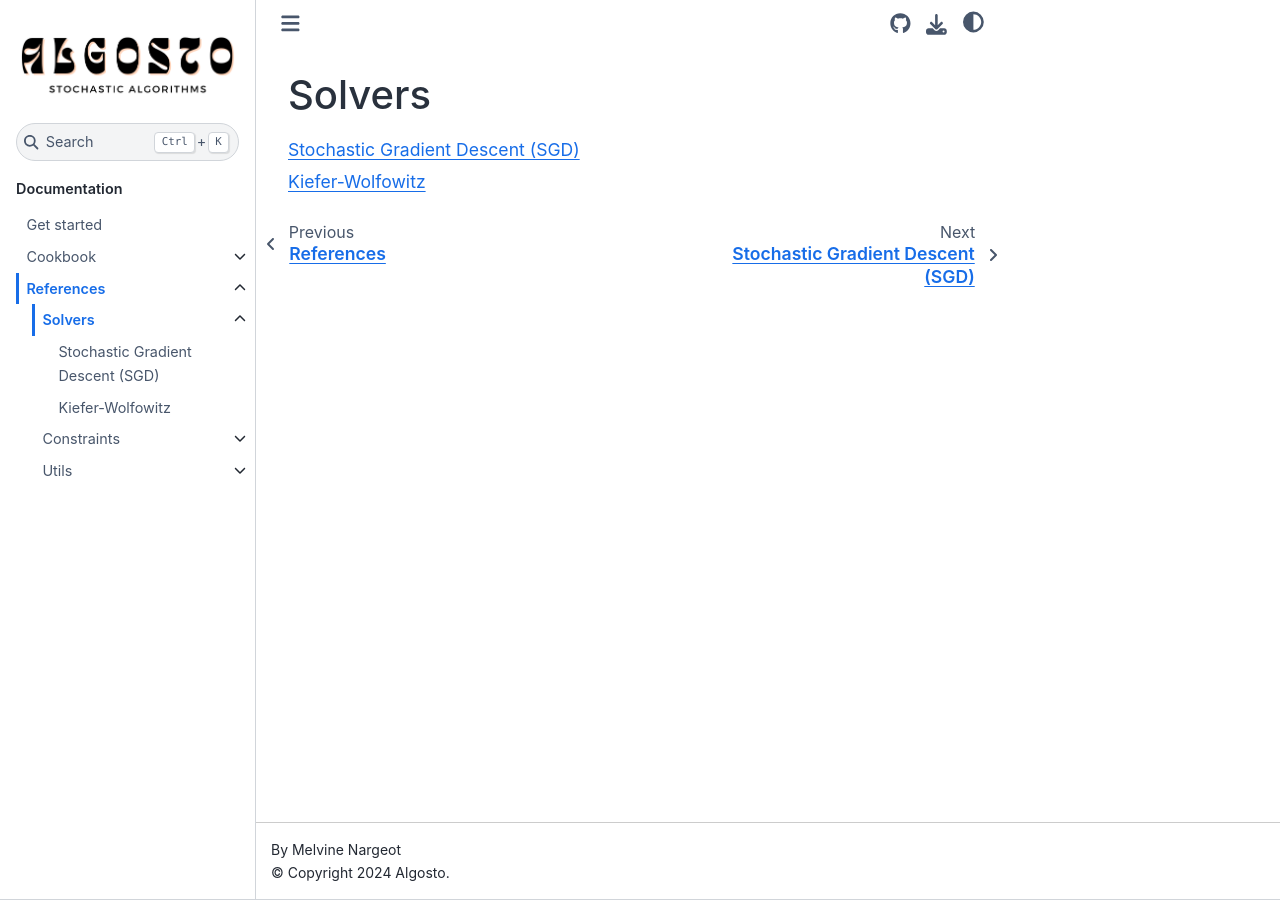
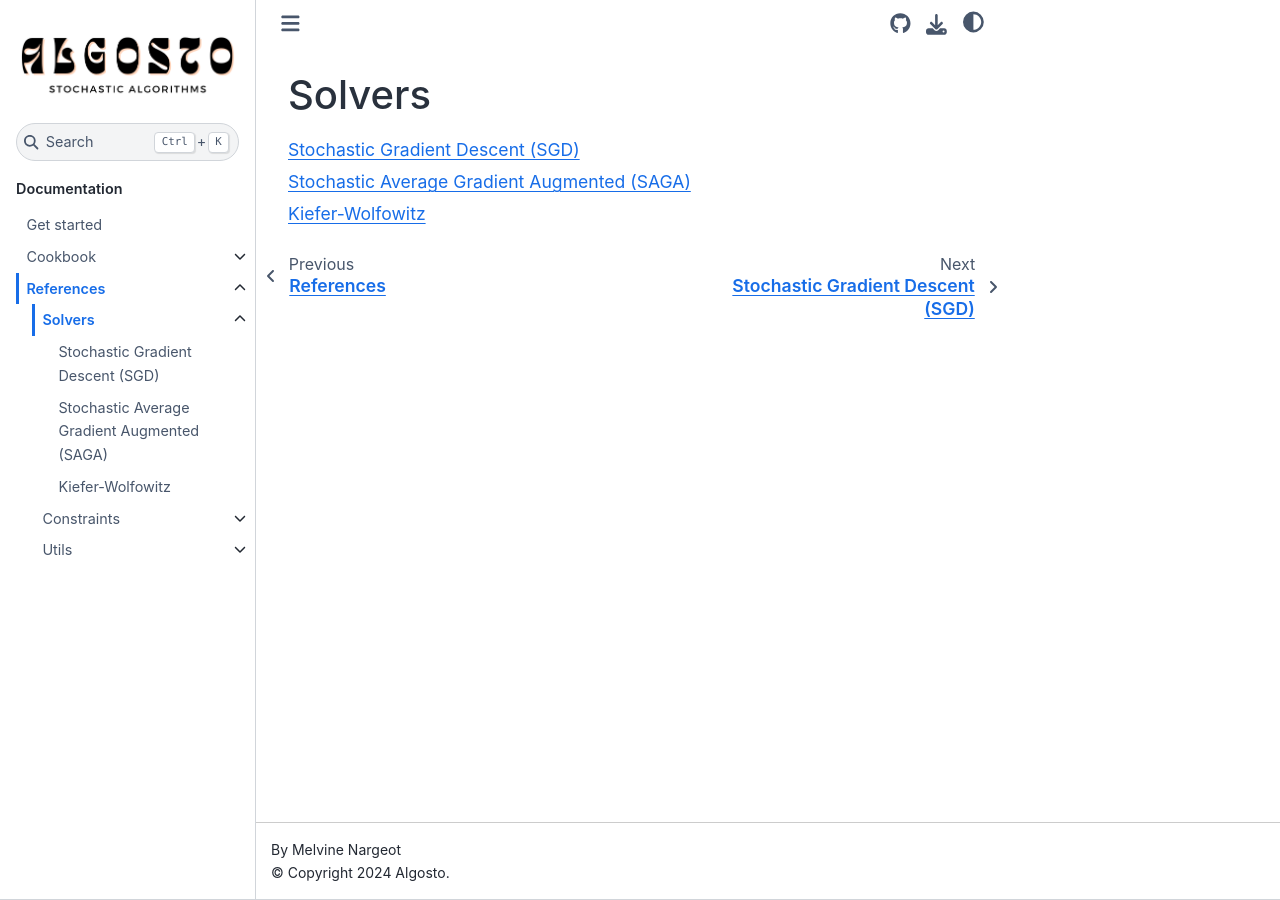
Before and after one commit to Melvin-klein/algosto, a Sphinx documentation site: the page built from docs/references/solvers/index.rst, in a window 1280 px wide. Built offline with Sphinx 7.4.7 and the Sphinx Book theme 1.1.4, drawn with Linux system fonts in a browser that asks for light colours.

```diff
--- a/docs/conf.py
+++ b/docs/conf.py
@@ -19,7 +19,6 @@ extensions = [
     'sphinx.ext.mathjax',
     'sphinx.ext.autodoc',
     'sphinx_design',
-    'sphinx.ext.autosummary',
     'numpydoc',
 ]
 
@@ -43,5 +42,3 @@ html_static_path = ['_static']
 html_logo = "_static/logo.png"
 html_favicon = "_static/favivon.png"
 html_title = "Algosto Docs"
-
-autosummary_generate = True
--- a/docs/references/solvers/index.rst
+++ b/docs/references/solvers/index.rst
@@ -2,7 +2,8 @@ Solvers
 =======
 
 .. toctree::
-   :maxdepth: 2
+   :maxdepth: 1
 
    stochastic_gradient_descent
+   saga
    kiefer_wolfowitz
--- /dev/null
+++ b/docs/references/solvers/saga.rst
@@ -0,0 +1,11 @@
+Stochastic Average Gradient Augmented (SAGA)
+============================================
+
+The stochastic gradient descent algorithm is a minimization algorithm of the shape :
+
+.. math::
+
+    X_{n+1} = X_n - \gamma_n \nabla f(x)
+
+.. autoclass:: algosto.solvers.SAGASolver
+    :members:
```
